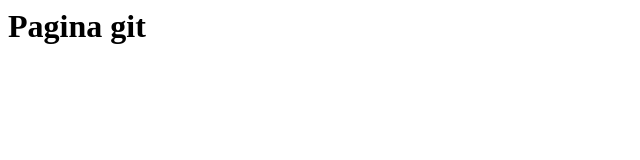
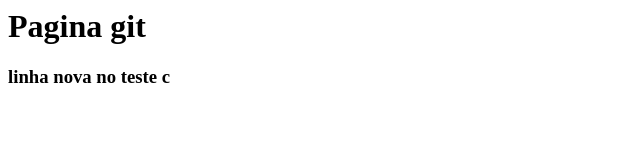
Before and after one commit to sapinux/super-teste, a plain HTML site: page index.html in a window 1280 px wide. Shown: the whole page, without its empty margins (0-640 px from the left). Drawn offline with Linux system fonts and the light colour scheme.

Commit message:
inserção da linha de teste c

```diff
--- a/index.html
+++ b/index.html
@@ -1 +1,2 @@
 <h1>Pagina git</h1>
+<h3>linha nova no teste c</h3>
```
